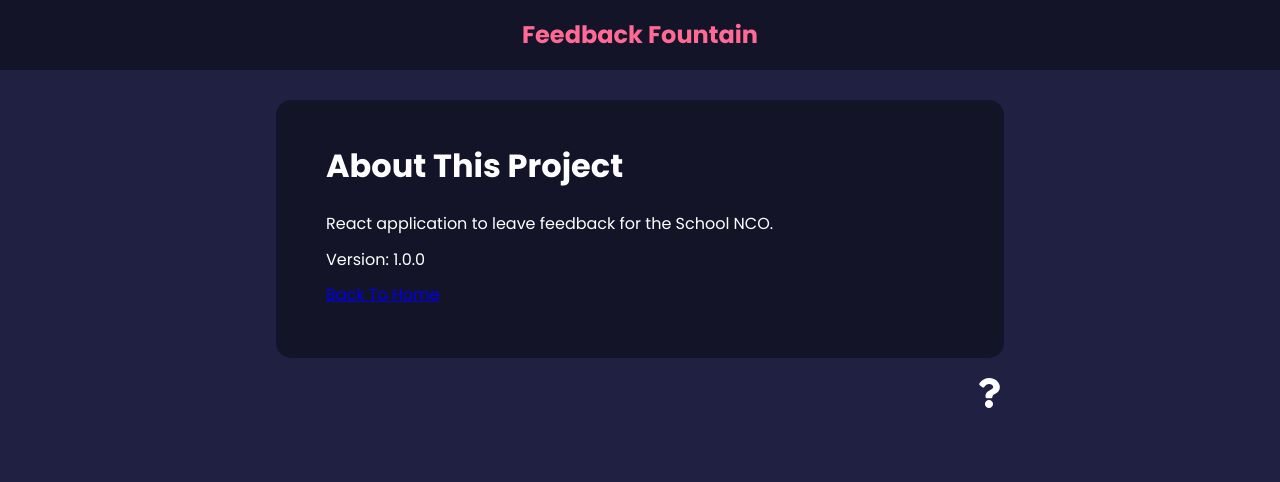
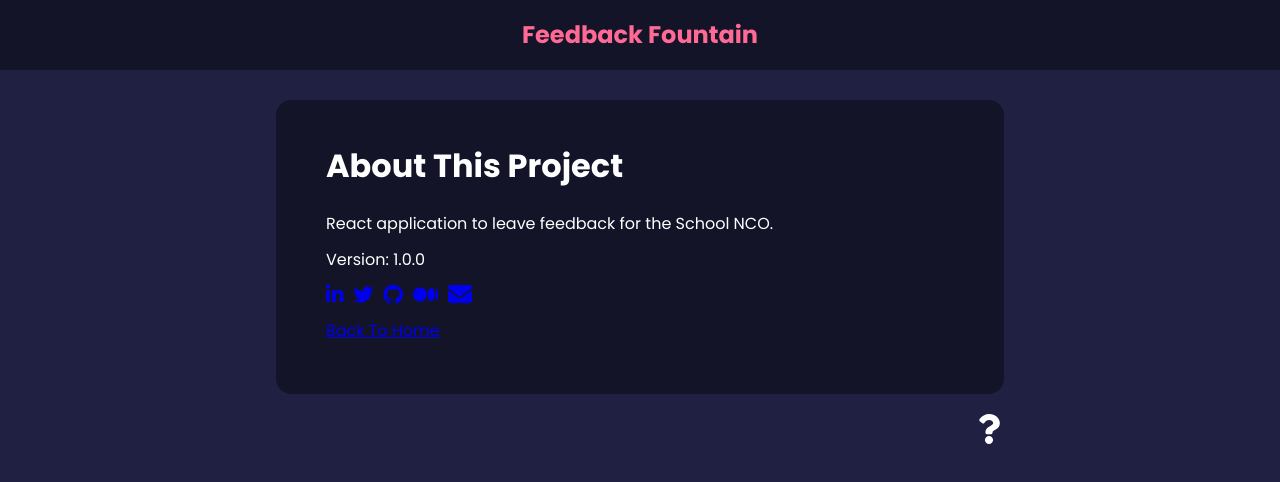
Before and after one commit to stefanintech/feedback-app, a React (Create React App) app: page /about in a window 1280 px wide. Shown: the top 482 px of the page. Built offline with nearby package versions, Linux system fonts and the light colour scheme; data requests are answered from the project's data file.

Commit message:
add info about me

```diff
--- a/public/index.html
+++ b/public/index.html
@@ -11,6 +11,11 @@
     />
     <link rel="apple-touch-icon" href="%PUBLIC_URL%/logo192.png" />
     <link rel="manifest" href="%PUBLIC_URL%/manifest.json" />
+    <link rel="stylesheet" href="https://fonts.googleapis.com/css2?family=Montserrat:wght@700&family=Sora:wght@700&family=Work+Sans:ital,wght@0,400;0,700;1,600&display=swap">
+    <link rel="stylesheet" href="https://unpkg.com/@fortawesome/fontawesome-free@6.2.0/css/brands.min.css">
+    <link rel="stylesheet" href="https://unpkg.com/@fortawesome/fontawesome-free@6.2.0/css/solid.min.css">
+    <link rel="stylesheet" href="https://unpkg.com/@fortawesome/fontawesome-free@6.2.0/css/fontawesome.min.css">
+
     <title>Feedback Fountain</title>
   </head>
   <body>
--- a/src/components/Header.jsx
+++ b/src/components/Header.jsx
@@ -11,7 +11,6 @@ function Header({ text, bgColor, textColor }) {
         <div className="container">
             <h2>{text}</h2>
         </div>
-
     </header>
   )
 }
--- a/src/pages/AboutPage.jsx
+++ b/src/pages/AboutPage.jsx
@@ -8,6 +8,13 @@ function AboutPage() {
             <h1>About This Project</h1>
             <p>React application to leave feedback for the School NCO.</p>
             <p>Version: 1.0.0</p>
+            <ul style={{display: 'inline-flex', gap: '10px', color: 'white'}}>
+                <li><a href="https://www.linkedin.com/in/stefantaitano/" target="_blank"><i class="fa-brands fa-linkedin-in fa-lg"></i></a></li>
+                <li><a href="https://twitter.com/codewithfan" target="_blank"><i class="fa-brands fa-twitter fa-lg"></i></a></li>
+                <li><a href="https://github.com/codewithfan" target="_blank"><i class="fa-brands fa-github fa-lg"></i></a></li>
+                <li><a href="https://medium.com/@stefantaitano" target="_blank"><i class="fa-brands fa-medium fa-lg"></i></a></li>
+                <li><a href="mailto:stefantaitano@gmail.com"><i class="fa-solid fa-envelope fa-xl"></i></a></li>
+            </ul>
             <p>
                 <Link to="/">Back To Home</Link>
             </p>
```
